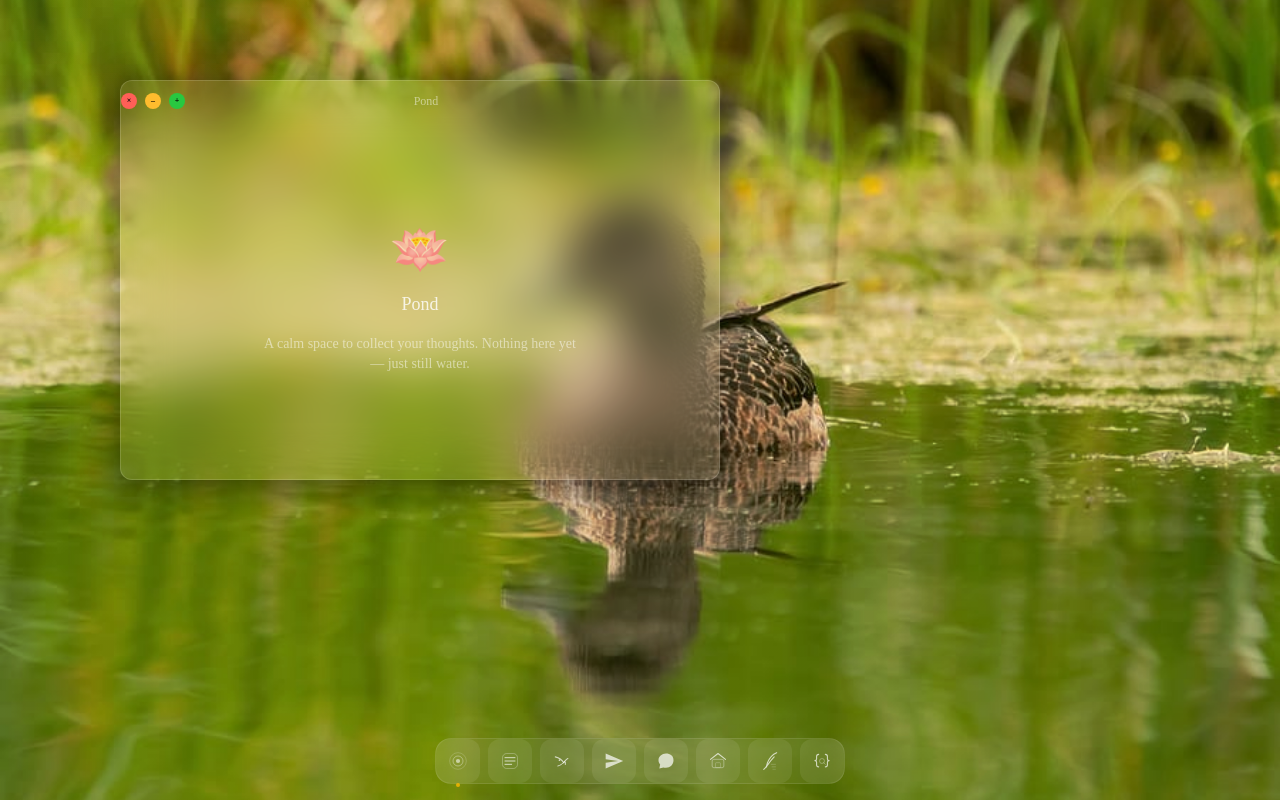
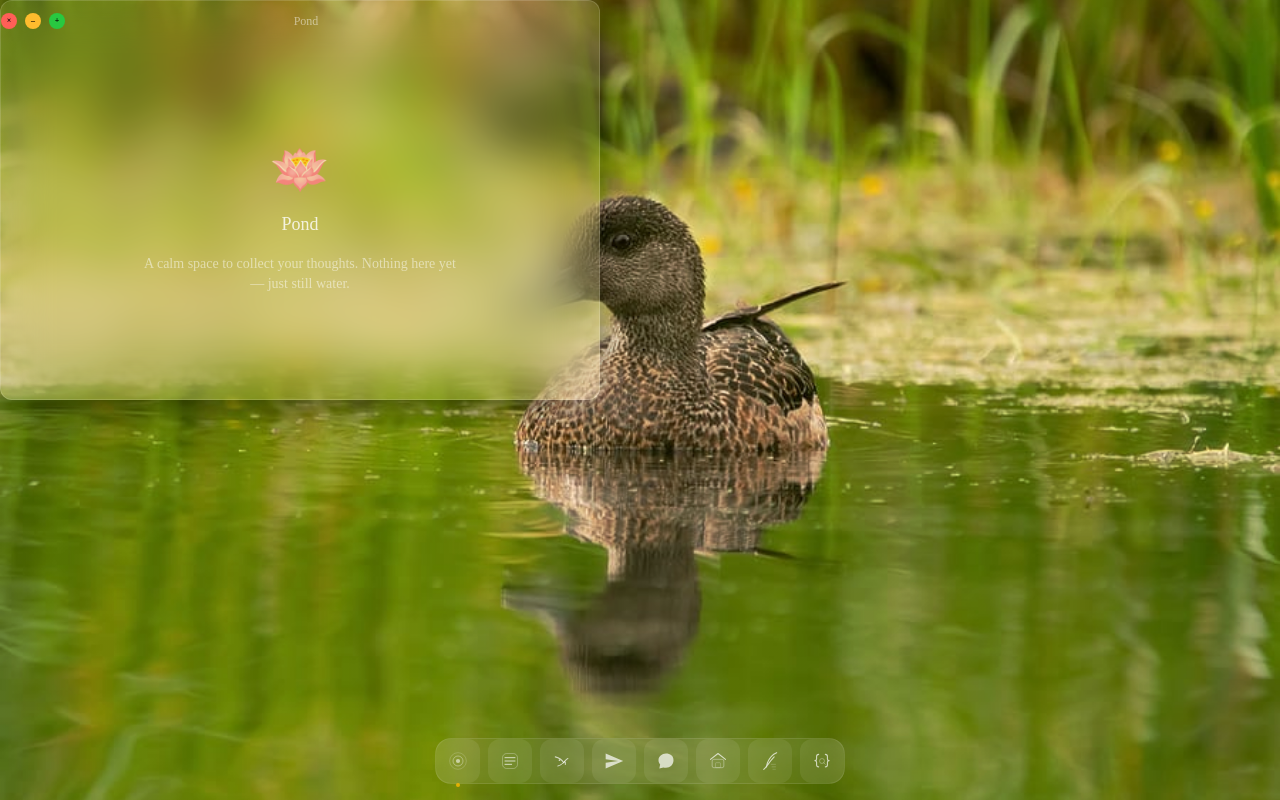
Before and after one commit to praneet1503/DuckOS, a Next.js app: page / in a window 1280 px wide. Both pictures are taken after a click on the button "Pond". Built offline with nearby package versions, Linux system fonts and the light colour scheme.

Commit message:
feat: implement global window layer for isolated window rendering and drag functionality

```diff
--- a/app/globals.css
+++ b/app/globals.css
@@ -67,3 +67,13 @@ body {
   -webkit-user-select: none;
   user-select: none;
 }
+
+/* ── Global window layer (portal mount) ────────────────── */
+#window-layer {
+  position: fixed;
+  inset: 0;
+  pointer-events: none;
+  z-index: 10000;
+  /* Prevent this layer from participating in layout */
+  overflow: visible;
+}
--- a/components/Desktop.tsx
+++ b/components/Desktop.tsx
@@ -3,7 +3,7 @@
 import { AnimatePresence } from "framer-motion";
 import { useOSStore } from "@/core/os-store";
 import Background from "./Background";
-import Window from "./Window";
+import WindowLayer from "./WindowLayer";
 import Dock from "./Dock";
 
 /**
@@ -30,14 +30,8 @@ export default function Desktop() {
     >
       <Background />
 
-      {/* Window layer */}
-      <AnimatePresence mode="popLayout">
-        {openWindows
-          .filter((w) => !w.isMinimized)
-          .map((win) => (
-            <Window key={win.id} win={win} />
-          ))}
-      </AnimatePresence>
+      {/* Window layer portal (isolated from desktop layout) */}
+      <WindowLayer />
 
       <Dock />
     </div>
--- a/components/Window.tsx
+++ b/components/Window.tsx
@@ -1,11 +1,11 @@
 "use client";
 
-import { useRef, useCallback, useMemo, useEffect } from "react";
-import { motion, type PanInfo } from "framer-motion";
+import React, { useCallback, useMemo } from "react";
+import { motion } from "framer-motion";
 import { useOSStore } from "@/core/os-store";
 import { getAppById } from "@/core/app-registry";
-import type { WindowInstance } from "@/core/types";
-
+import { useDrag } from "@/hooks/useDrag";
+import type { WindowInstance } from "@/core/types";import { clampPosition } from "@/core/window-manager";
 interface WindowProps {
   win: WindowInstance;
 }
@@ -13,8 +13,11 @@ interface WindowProps {
 /**
  * Single composited window — draggable, focusable, animate in/out,
  * glassmorphism chrome with soft shadow depth changes.
+ *
+ * Positioning uses ONLY translate3d — never top/left.
+ * Each window is position:fixed inside the global WindowLayer portal.
  */
-export default function Window({ win }: WindowProps) {
+function WindowInner({ win }: WindowProps) {
   const closeWindow = useOSStore((s) => s.closeWindow);
   const focusWindow = useOSStore((s) => s.focusWindow);
   const minimizeWindow = useOSStore((s) => s.minimizeWindow);
@@ -25,141 +28,98 @@ export default function Window({ win }: WindowProps) {
   const isFocused = focusedWindowId === win.id;
   const app = getAppById(win.appId);
 
-  const constraintsRef = useRef<HTMLDivElement | null>(null);
-  const titleRef = useRef<HTMLDivElement | null>(null);
-  const draggingRef = useRef(false);
+  // ── Drag hook ──────────────────────────────────────────
+  const getPosition = useCallback(
+    () => win.position,
+    [win.position]
+  );
 
-  // Stable position ref to avoid re-renders on every drag tick
-  const posRef = useRef(win.position);
-  useEffect(() => {
-    posRef.current = win.position;
-  }, [win.position]);
-  // --- Drag logic: grip drag (window follows cursor at grab offset) ---
-  const dragState = useRef<{
-    dragging: boolean;
-    pointerId: number | null;
-    grabOffsetX: number; // Offset from window's left to pointer at grab
-    grabOffsetY: number; // Offset from window's top to pointer at grab
-  }>({
-    dragging: false,
-    pointerId: null,
-    grabOffsetX: 0,
-    grabOffsetY: 0,
+  const onDragEnd = useCallback(
+    (x: number, y: number) => {
+      // always clamp synchronously — window manager is imported statically
+      if (typeof window !== "undefined") {
+        const { width, height } = win.size;
+        const vp = { width: window.innerWidth, height: window.innerHeight };
+        const { x: cx, y: cy } = clampPosition({ x, y }, { width, height }, vp);
+        updateWindowPosition(win.id, { x: cx, y: cy });
+      } else {
+        updateWindowPosition(win.id, { x, y });
+      }
+    },
+    [updateWindowPosition, win.id, win.size]
+  );
+
+  const { elRef, onPointerDown: onTitlePointerDown } = useDrag({
+    onDragEnd,
+    getPosition,
+    disabled: win.isMaximized,
   });
 
-
-  // --- Grip drag handlers ---
-  const handleTitlePointerDown = useCallback((e: React.PointerEvent) => {
-    if (e.button !== 0) return; // Only left click
-    if (!isFocused) focusWindow(win.id);
-    if (win.isMaximized) return;
-    const rect = constraintsRef.current?.getBoundingClientRect();
-    dragState.current.dragging = true;
-    dragState.current.pointerId = e.pointerId;
-    dragState.current.grabOffsetX = rect ? e.clientX - rect.left : 0;
-    dragState.current.grabOffsetY = rect ? e.clientY - rect.top : 0;
-    // Set initial transform for instant feedback
-    if (constraintsRef.current) {
-      constraintsRef.current.style.willChange = "transform";
-    }
-    window.addEventListener("pointermove", handlePointerMove, true);
-    window.addEventListener("pointerup", handlePointerUp, true);
-    (e.target as Element).setPointerCapture?.(e.pointerId);
-  }, [isFocused, focusWindow, win.id, win.isMaximized]);
-
-  const handlePointerMove = useCallback((e: PointerEvent) => {
-    if (!dragState.current.dragging || dragState.current.pointerId !== e.pointerId) return;
-    // Always use the latest window position from state
-    const latestPos = posRef.current;
-    const newLeft = e.clientX - dragState.current.grabOffsetX;
-    const newTop = e.clientY - dragState.current.grabOffsetY;
-    if (constraintsRef.current) {
-      constraintsRef.current.style.transform = `translate(${newLeft - latestPos.x}px, ${newTop - latestPos.y}px)`;
-    }
-  }, []);
-  // If window position changes in state while dragging, reset transform to avoid drift
-  useEffect(() => {
-    if (dragState.current.dragging && constraintsRef.current) {
-      constraintsRef.current.style.transform = "";
-    }
-  }, [win.position.x, win.position.y]);
-
-  const handlePointerUp = useCallback((e: PointerEvent) => {
-    if (!dragState.current.dragging || dragState.current.pointerId !== e.pointerId) return;
-    dragState.current.dragging = false;
-    dragState.current.pointerId = null;
-    // Reset transform immediately before updating state to avoid snap-back
-    if (constraintsRef.current) {
-      constraintsRef.current.style.transform = "";
-      constraintsRef.current.style.willChange = "";
-    }
-    // Commit the final position to state in a microtask to ensure DOM is updated first
-    const newLeft = e.clientX - dragState.current.grabOffsetX;
-    const newTop = e.clientY - dragState.current.grabOffsetY;
-    setTimeout(() => {
-      updateWindowPosition(win.id, { x: newLeft, y: newTop });
-    }, 0);
-    window.removeEventListener("pointermove", handlePointerMove, true);
-    window.removeEventListener("pointerup", handlePointerUp, true);
-  }, [updateWindowPosition, win.id]);
-
-
-  // Keep for focus on window click (not drag)
+  // Focus this window on any pointer-down (title bar or body)
   const handlePointerDown = useCallback(() => {
     if (!isFocused) focusWindow(win.id);
   }, [isFocused, focusWindow, win.id]);
+
+  // Combined handler for title bar: focus + start drag
+  const handleTitlePointerDown = useCallback(
+    (e: React.PointerEvent) => {
+      handlePointerDown();
+      onTitlePointerDown(e);
+    },
+    [handlePointerDown, onTitlePointerDown]
+  );
 
   const AppComponent = useMemo(() => app?.component ?? null, [app]);
 
   if (!app || !AppComponent) return null;
 
-  // Maximised windows fill viewport
-  const style = win.isMaximized
-    ? { top: 0, left: 0, width: "100vw", height: "100vh", zIndex: win.zIndex }
-    : {
-        top: win.position.y,
-        left: win.position.x,
-        width: win.size.width,
-        height: win.size.height,
-        zIndex: win.zIndex,
-      };
+  // ── Positioning via translate3d only ───────────────────
+  const posX = win.isMaximized ? 0 : win.position.x;
+  const posY = win.isMaximized ? 0 : win.position.y;
+  const w = win.isMaximized ? "100vw" : win.size.width;
+  const h = win.isMaximized ? "100vh" : win.size.height;
 
   return (
     <motion.div
-      layout
-      className="absolute"
-      style={style}
+      ref={elRef}
+      className="window-shell"
+      style={{
+        position: "fixed",
+        top: 0,
+        left: 0,
+        width: w,
+        height: h,
+        zIndex: win.zIndex,
+        transform: `translate3d(${posX}px, ${posY}px, 0)`,
+        pointerEvents: "auto",
+      }}
       initial={{ opacity: 0, scale: 0.96 }}
       animate={{
         opacity: win.isMinimized ? 0 : 1,
         scale: win.isMinimized ? 0.92 : 1,
-        y: win.isMinimized ? 40 : 0,
       }}
-      exit={{ opacity: 0, scale: 0.94, transition: { duration: 0.2 } }}
-      transition={{ type: "tween", duration: 0.3, ease: [0.4, 0, 0.2, 1] }}
+      exit={{ opacity: 0, scale: 0.94, transition: { duration: 0.18 } }}
+      transition={{ type: "tween", duration: 0.25, ease: [0.4, 0, 0.2, 1] }}
       onPointerDown={handlePointerDown}
     >
-      <motion.div
-        ref={constraintsRef}
-        className={`flex h-full w-full flex-col overflow-hidden rounded-xl border backdrop-blur-xl
+      <div
+        className={`flex h-full w-full flex-col overflow-hidden rounded-xl border backdrop-blur-xl transition-shadow duration-200
           ${
             isFocused
               ? "border-white/15 bg-white/[0.07] shadow-[0_8px_40px_rgba(0,0,0,0.55)]"
               : "border-white/10 bg-white/4 shadow-[0_4px_20px_rgba(0,0,0,0.35)]"
           }`}
-        transition={{ duration: 0.25 }}
       >
         {/* ── Title bar ───────────────────────────── */}
-        <motion.div
-          ref={titleRef}
+        <div
           onPointerDown={handleTitlePointerDown}
           className="flex h-10 shrink-0 cursor-grab items-center justify-between px-3 active:cursor-grabbing"
-          // prevent text selection while dragging
           style={{ userSelect: "none" }}
         >
           {/* Traffic lights */}
           <div className="flex items-center gap-2">
             <button
+              onPointerDown={(e) => e.stopPropagation()}
               onClick={() => closeWindow(win.id)}
               className="relative flex h-4 w-4 items-center justify-center rounded-full bg-[#ff5f57] transition-opacity hover:opacity-80"
               aria-label="Close"
@@ -167,6 +127,7 @@ export default function Window({ win }: WindowProps) {
               <span className="text-[8px] font-bold text-black leading-none">×</span>
             </button>
             <button
+              onPointerDown={(e) => e.stopPropagation()}
               onClick={() => minimizeWindow(win.id)}
               className="relative flex h-4 w-4 items-center justify-center rounded-full bg-[#febc2e] transition-opacity hover:opacity-80"
               aria-label="Minimize"
@@ -174,6 +135,7 @@ export default function Window({ win }: WindowProps) {
               <span className="text-[8px] font-bold text-black leading-none">–</span>
             </button>
             <button
+              onPointerDown={(e) => e.stopPropagation()}
               onClick={() => toggleMaximizeWindow(win.id)}
               className="relative flex h-4 w-4 items-center justify-center rounded-full bg-[#28c840] transition-opacity hover:opacity-80"
               aria-label="Maximize"
@@ -184,20 +146,23 @@ export default function Window({ win }: WindowProps) {
 
           <span
             className="text-xs font-medium text-white/50 select-none pointer-events-none"
-            style={{ WebkitUserSelect: "none" as any, userSelect: "none" }}
+            style={{ userSelect: "none" }}
           >
             {app.name}
           </span>
 
           {/* Spacer to balance the title */}
           <div className="w-13" />
-        </motion.div>
+        </div>
 
         {/* ── Content area ────────────────────────── */}
         <div className="flex-1 overflow-auto">
           <AppComponent />
         </div>
-      </motion.div>
+      </div>
     </motion.div>
   );
 }
+
+const Window = React.memo(WindowInner);
+export default Window;
--- /dev/null
+++ b/components/WindowLayer.tsx
@@ -0,0 +1,57 @@
+"use client";
+
+import { useEffect, useState, useRef } from "react";
+import { createPortal } from "react-dom";
+import { AnimatePresence } from "framer-motion";
+import { useOSStore } from "@/core/os-store";
+import Window from "./Window";
+
+/**
+ * WindowLayer — the global compositor surface for all windows.
+ *
+ * Rendered via React Portal into a dedicated `#window-layer` div on
+ * document.body so that windows are fully isolated from layout reflows
+ * in the Desktop / Dock / Background tree.
+ *
+ * The layer itself is position:fixed, covers the full viewport, and has
+ * pointer-events:none.  Individual windows re-enable pointer-events.
+ */
+export default function WindowLayer() {
+  const openWindows = useOSStore((s) => s.openWindows);
+  const [host, setHost] = useState<HTMLElement | null>(null);
+  const created = useRef(false);
+
+  // Create or find the portal mount point exactly once
+  useEffect(() => {
+    if (created.current) return;
+    created.current = true;
+
+    let el = document.getElementById("window-layer");
+    if (!el) {
+      el = document.createElement("div");
+      el.id = "window-layer";
+      document.body.appendChild(el);
+    }
+    setHost(el);
+
+    return () => {
+      // Cleanup only if WE created it
+      if (el && el.parentNode) {
+        el.parentNode.removeChild(el);
+      }
+    };
+  }, []);
+
+  if (!host) return null;
+
+  return createPortal(
+    <AnimatePresence mode="popLayout">
+      {openWindows
+        .filter((w) => !w.isMinimized)
+        .map((win) => (
+          <Window key={win.id} win={win} />
+        ))}
+    </AnimatePresence>,
+    host
+  );
+}
--- a/core/os-store.ts
+++ b/core/os-store.ts
@@ -7,7 +7,7 @@ import type {
   WindowSize,
 } from "./types";
 import { getAppById } from "./app-registry";
-import { getSpawnPosition } from "./window-manager";
+import { getSpawnPosition, clampPosition } from "./window-manager";
 
 /**
  * Central OS store – the "kernel" of Duck OS.
@@ -102,11 +102,23 @@ export const useOSStore = create<OSState & OSActions>()((set, get) => ({
     })),
 
   updateWindowPosition: (windowId: string, position: WindowPosition) =>
-    set((s) => ({
-      openWindows: s.openWindows.map((w) =>
-        w.id === windowId ? { ...w, position } : w
-      ),
-    })),
+    set((s) => {
+      let pos = position;
+      if (typeof window !== "undefined") {
+        const w = s.openWindows.find((w) => w.id === windowId);
+        if (w) {
+          pos = clampPosition(position, w.size, {
+            width: window.innerWidth,
+            height: window.innerHeight,
+          });
+        }
+      }
+      return {
+        openWindows: s.openWindows.map((w) =>
+          w.id === windowId ? { ...w, position: pos } : w
+        ),
+      };
+    }),
 
   updateWindowSize: (windowId: string, size: WindowSize) =>
     set((s) => ({
--- /dev/null
+++ b/hooks/useDrag.ts
@@ -0,0 +1,122 @@
+"use client";
+
+import { useRef, useCallback } from "react";
+
+export interface DragCallbacks {
+  /** Called once when the drag ends, with the final viewport position. */
+  onDragEnd: (x: number, y: number) => void;
+  /** Called to get the current committed position (for start offset). */
+  getPosition: () => { x: number; y: number };
+  /** Whether drag should be suppressed (e.g. window is maximised). */
+  disabled?: boolean;
+}
+
+/**
+ * Pure pointer-based drag hook.
+ *
+ * Rules:
+ * - No DOM reads (getBoundingClientRect, offsetTop, etc.) during move.
+ * - Position expressed solely via translate3d on the element.
+ * - State committed only on pointer-up.
+ * - Uses requestAnimationFrame to throttle visual updates.
+ */
+export function useDrag({ onDragEnd, getPosition, disabled }: DragCallbacks) {
+  const elRef = useRef<HTMLDivElement | null>(null);
+
+  const drag = useRef({
+    active: false,
+    pointerId: -1,
+    startX: 0, // clientX at pointerdown
+    startY: 0, // clientY at pointerdown
+    originX: 0, // window position.x at pointerdown
+    originY: 0, // window position.y at pointerdown
+    grabOffsetX: 0, // pointer relative to window origin
+    grabOffsetY: 0,
+    rafId: 0,
+    latestClientX: 0,
+    latestClientY: 0,
+  });
+
+  const tick = useCallback(() => {
+    const d = drag.current;
+    if (!d.active || !elRef.current) return;
+    // compute based on grab offset so pointer stays at same relative point
+    const nx = d.latestClientX - d.grabOffsetX;
+    const ny = d.latestClientY - d.grabOffsetY;
+    elRef.current.style.transform = `translate3d(${nx}px, ${ny}px, 0)`;
+    d.rafId = 0;
+  }, []);
+
+  const onPointerMove = useCallback(
+    (e: PointerEvent) => {
+      const d = drag.current;
+      if (!d.active || e.pointerId !== d.pointerId) return;
+      d.latestClientX = e.clientX;
+      d.latestClientY = e.clientY;
+      if (!d.rafId) {
+        d.rafId = requestAnimationFrame(tick);
+      }
+    },
+    [tick]
+  );
+
+  const onPointerUp = useCallback(
+    (e: PointerEvent) => {
+      const d = drag.current;
+      if (!d.active || e.pointerId !== d.pointerId) return;
+      d.active = false;
+
+      // Cancel any pending frame
+      if (d.rafId) {
+        cancelAnimationFrame(d.rafId);
+        d.rafId = 0;
+      }
+
+      // final position uses grab offset as well
+      const finalX = e.clientX - d.grabOffsetX;
+      const finalY = e.clientY - d.grabOffsetY;
+
+      // Commit final position — the component will re-render with the new
+      // translate3d value from props, so we do NOT clear the transform here.
+      onDragEnd(finalX, finalY);
+
+      window.removeEventListener("pointermove", onPointerMove, true);
+      window.removeEventListener("pointerup", onPointerUp, true);
+    },
+    [onDragEnd, onPointerMove]
+  );
+
+  const onPointerDown = useCallback(
+    (e: React.PointerEvent) => {
+      if (disabled) return;
+      if (e.button !== 0) return; // left-click only
+
+      const pos = getPosition();
+      const d = drag.current;
+      d.active = true;
+      d.pointerId = e.pointerId;
+      d.startX = e.clientX;
+      d.startY = e.clientY;
+      d.originX = pos.x;
+      d.originY = pos.y;
+      // calculate grab offset: pointer relative to window origin
+      d.grabOffsetX = e.clientX - pos.x;
+      d.grabOffsetY = e.clientY - pos.y;
+      d.latestClientX = e.clientX;
+      d.latestClientY = e.clientY;
+
+      if (elRef.current) {
+        elRef.current.style.willChange = "transform";
+      }
+
+      window.addEventListener("pointermove", onPointerMove, true);
+      window.addEventListener("pointerup", onPointerUp, true);
+
+      // Capture so we keep getting events even if the pointer leaves the element
+      (e.target as Element).setPointerCapture?.(e.pointerId);
+    },
+    [disabled, getPosition, onPointerMove, onPointerUp]
+  );
+
+  return { elRef, onPointerDown };
+}
```
